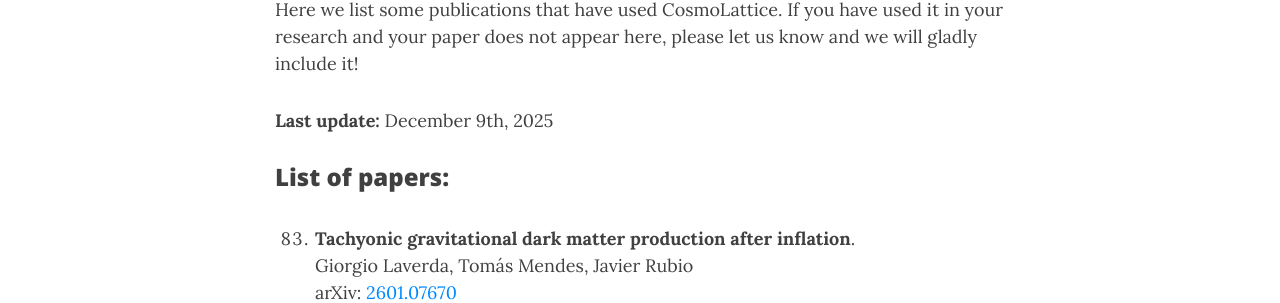
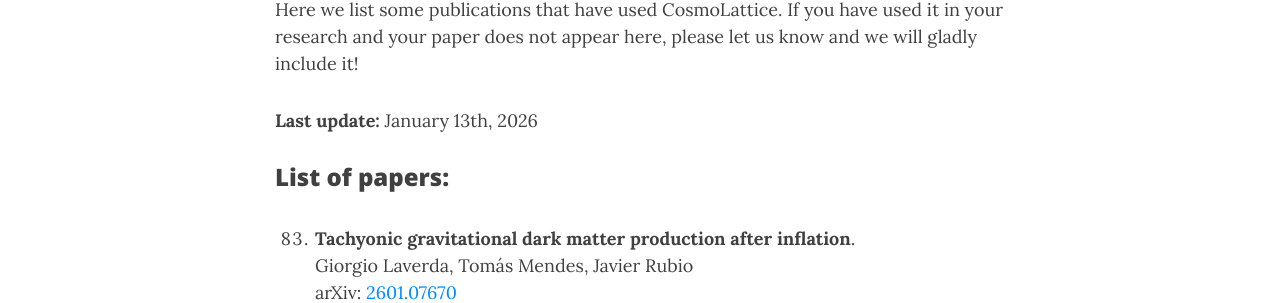
Before and after one commit to cosmolattice/cosmolatticeweb, a Jekyll site: the page built from publications.md, in a window 1280 px wide and 900 px high. Shown: the part 307-610 px from the top of the window. Built offline with Jekyll 4.4.1, drawn with Linux system fonts in a browser that asks for light colours; nearby versions of some CDN libraries; comment, search, counter and statistics services are not loaded.

```diff
--- a/publications.md
+++ b/publications.md
@@ -8,7 +8,7 @@
 If you have used it in your research and your paper does not
 appear here, please let us know and we will gladly include it!
 
-**Last update:** December 9th, 2025
+**Last update:** January 13th, 2026
 
 ### List of papers:<br><br>
 
```
